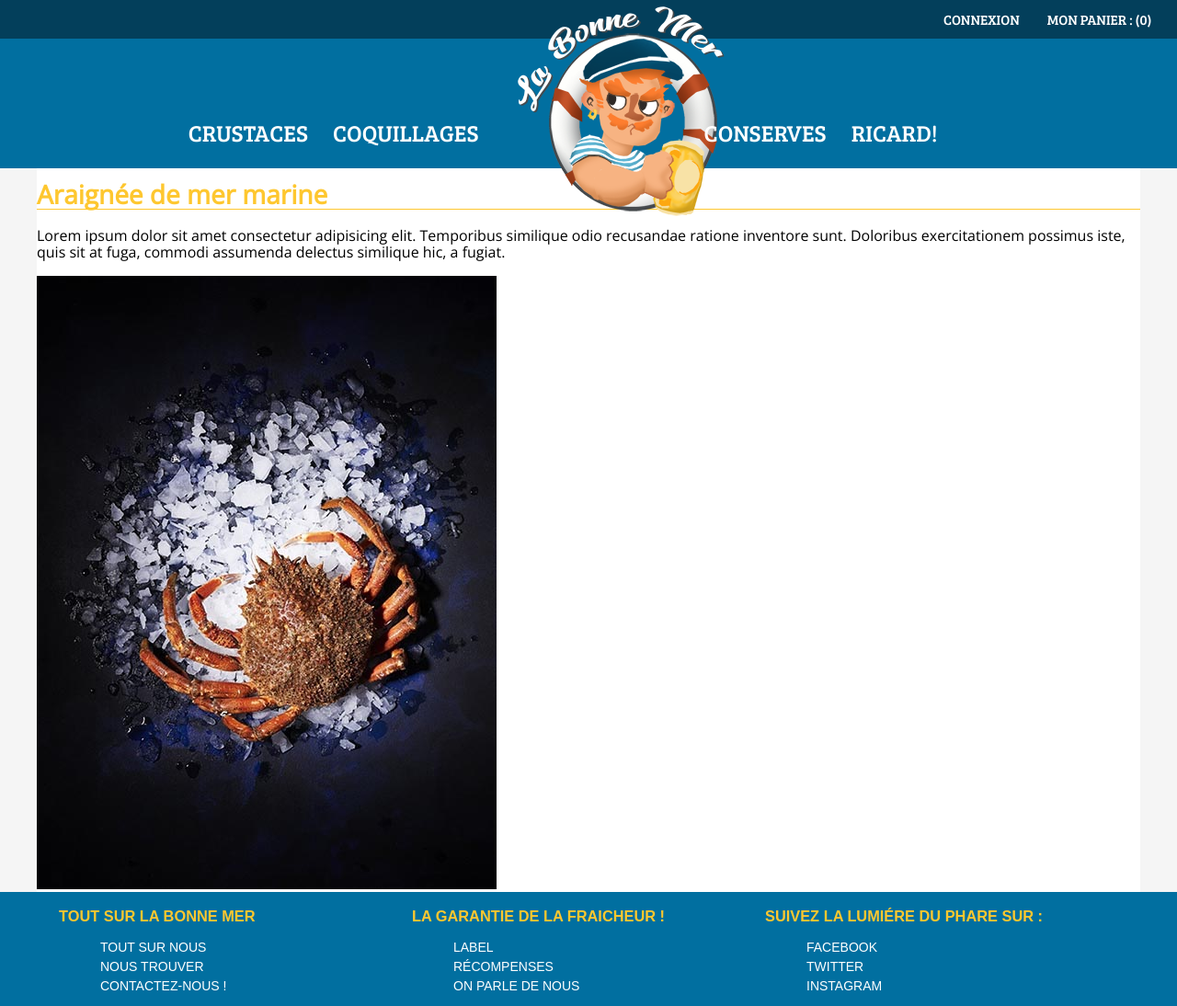
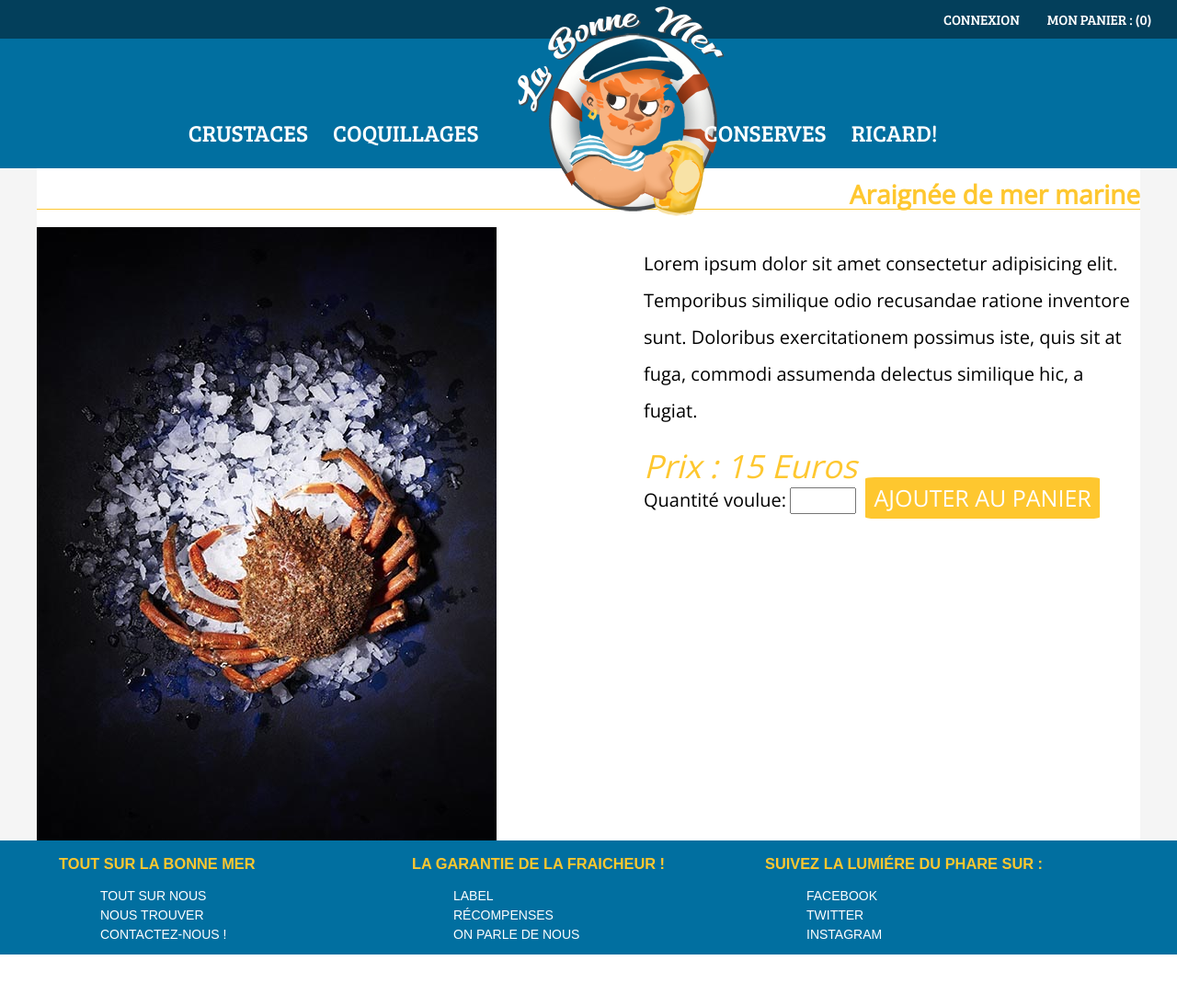
Before and after one commit to leonyes-fr/labonnemer, a PHP site: page /index.php?controller=product&task=find&category=1&id=7 in a window 1280 px wide. Shown: the whole page at 92% size. After the commit the page ends 1038 px from the top, so only its background shows below. Run offline with PHP 8.4, Linux system fonts and the light colour scheme; data comes from the database, SQL or seed files in the repository.

Commit message:
propreté js + page product htmlcss

```diff
--- a/public/css/style.css
+++ b/public/css/style.css
@@ -198,7 +198,6 @@ article h1:first-child {
 
 .home p {
 	text-align: left;
-	font-size: 2.4rem;
 	padding: 0 1% 0 1%;
 	margin: 0;
 	font-size: 2rem;
@@ -259,15 +258,18 @@ h2:nth-child(even) {
 	font-size: 1.8rem;
 }
 
-.products a {  /*  Rajouter icone panier. */
+.products a , .product a {  /*  Rajouter icone panier. */
 	background-color: #fec72f;
 	text-transform: uppercase;
-	float: right;
 	width: 15%;
 	margin: 1%;
 	padding: 1%;
 	font-size: 2.5rem;
 	border-radius: 4%;
+}
+
+.products a { /* Spécifique a page produits.*/
+	float: right;
 }
 
 #slider-previous{
@@ -284,11 +286,45 @@ h2:nth-child(even) {
 	font-size: 4rem;
 }
 
-/* -------------------- page accueil ------------ */
+/* -------------------- page product ------------ */
 
+.product {
+	display: flex;
+	flex-wrap: wrap;
+	display: flex;
+	justify-content: space-between;
+}
 
+.product h1 {
+	text-align: right;
+}
 
+.product section {
+	width: 45%;
+}
 
+.product p {
+	font-size: 2rem;
+	line-height: 2;
+}
+
+.product a {
+	padding: 1% 1.8% 1% 1.8%;
+}
+
+.product label {
+	font-size: 2rem;
+}
+
+.product input {
+	font-size: 2rem;
+}
+
+.product em {
+	display: block;
+	font-size: 3.5rem;
+	color:  #fec72f;
+}
 /* --------------------------------------------------------------------------------------------------
     ----------------------------------------------- FOOTER LISTE -------------------------------------
 -----------------------------------------------------------------------------------------------------*/
--- /dev/null
+++ b/public/js/product.js
@@ -0,0 +1 @@
+console.log("product ok");
--- a/templates/product.html.php
+++ b/templates/product.html.php
@@ -1,5 +1,13 @@
 <article class="product">
     <h1><?= $product['prod_name']  ?> </h1>
-    <p><?= $product['prod_synopsis']  ?> </p>
     <img src="public/img/product/<?=  $product['prod_picture'] ?>" alt="Image du produit">
+    <section>
+        <p><?= $product['prod_description'] ?> </p>
+        <em>Prix : <?=  $product['prod_price'] ?> Euros </em>
+            <label>Quantité voulue:</label>
+                <input type="number" id="quantity" name="quantity" min="1" max="10">
+        <a href="index.php?controller=product&task=find&category=1&id=<?=  $product['prod_id'] ?>">Ajouter au panier</a>
+    </section>
+
 </article>
+<script src="../labonnemer/public/js/product.js"></script>
```
Also changed, not shown: public/js/main.js (+39 -0 lines), public/js/slider.js (+9 -27 lines).
